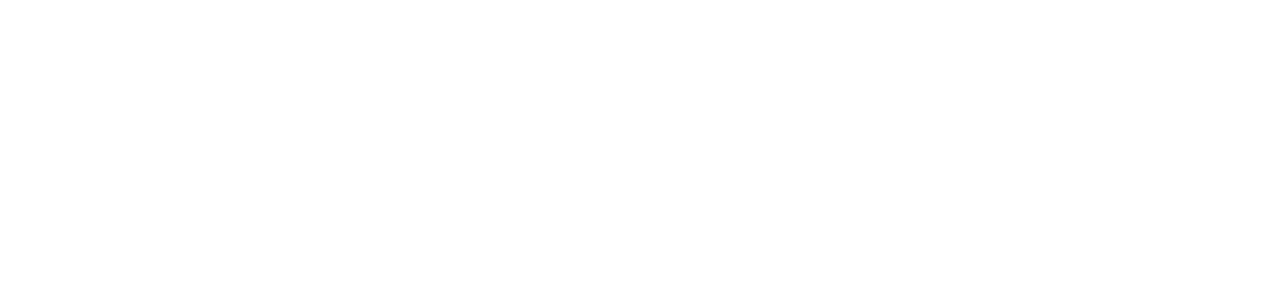
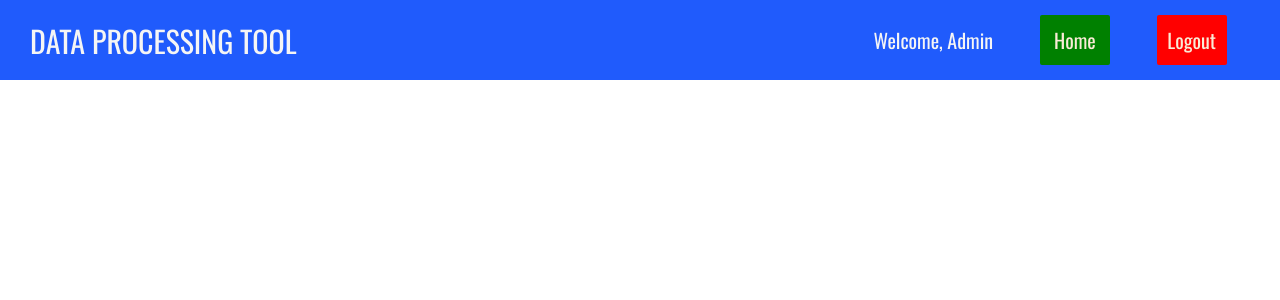
Before and after one commit to parthrc/data-processing-tool, a React (Vite) app in the folder frontend/: page /admin in a window 1280 px wide. Before the commit this address had no page. Shown: the top 300 px of the page. Built offline with nearby package versions, Linux system fonts and the light colour scheme.

Commit message:
Started admin page

```diff
--- a/frontend/src/App.jsx
+++ b/frontend/src/App.jsx
@@ -7,6 +7,7 @@
 import ResetPassPage from "./Pages/ResetPassPage/ResetPassPage";
 import { FileProvider } from "./Context/FileContext";
 import ProcessPage from "./Pages/ProcessPage/ProcessPage";
+import AdminPage from "./Pages/AdminPage/AdminPage";
 
 function App() {
   return (
@@ -20,6 +21,7 @@
             <Route path="dashboard" element={<DashboardPage />} />
             <Route path="reset" element={<ResetPassPage />} />
             <Route path="process" element={<ProcessPage />} />
+            <Route path="admin" element={<AdminPage />} />
           </Routes>
         </BrowserRouter>
       </UserProvider>
--- /dev/null
+++ b/frontend/src/Pages/AdminPage/AdminPage.jsx
@@ -0,0 +1,27 @@
+import { useNavigate } from "react-router-dom";
+import Navbar from "../../Components/Navbar/Navbar";
+import styles from "./AdminPage.module.css";
+
+function AdminPage() {
+  const navigate = useNavigate();
+  return (
+    <>
+      <nav className={styles.main}>
+        <span>
+          <a href="/dashboard">Data Processing Tool</a>
+        </span>
+        <div className={styles.right}>
+          <span>Welcome, Admin</span>
+          <button className={styles.homeBtn}>
+            <a href="/dashboard">Home</a>
+          </button>
+          <button className={styles.logoutBtn} onClick={() => navigate("/")}>
+            Logout
+          </button>
+        </div>
+      </nav>
+    </>
+  );
+}
+
+export default AdminPage;
--- /dev/null
+++ b/frontend/src/Pages/AdminPage/AdminPage.module.css
@@ -0,0 +1,59 @@
+.main {
+  padding-inline: 30px;
+  height: 80px;
+  background-color: var(--main);
+  display: flex;
+  flex-direction: row;
+  align-items: center;
+  justify-content: space-between;
+
+  font-size: 20px;
+
+  color: var(--text-light);
+}
+
+.main > span {
+  font-size: 30px;
+  text-transform: uppercase;
+}
+
+.right {
+  display: flex;
+  flex-direction: row;
+  align-items: center;
+  justify-content: space-around;
+  min-width: 400px;
+}
+
+.homeBtn {
+  padding: 10px;
+  font-size: 20px;
+  background-color: green;
+  color: antiquewhite;
+  border: none;
+  border-radius: 2px;
+  width: 50px;
+}
+a {
+  text-decoration: none;
+  color: inherit;
+}
+.homeBtn:hover {
+  background-color: black;
+  cursor: pointer;
+}
+
+.logoutBtn {
+  padding: 10px;
+  font-size: 20px;
+  background-color: red;
+  color: antiquewhite;
+  border: none;
+  border-radius: 2px;
+  width: 50px;
+}
+
+.logoutBtn:hover {
+  background-color: black;
+  cursor: pointer;
+}
```
